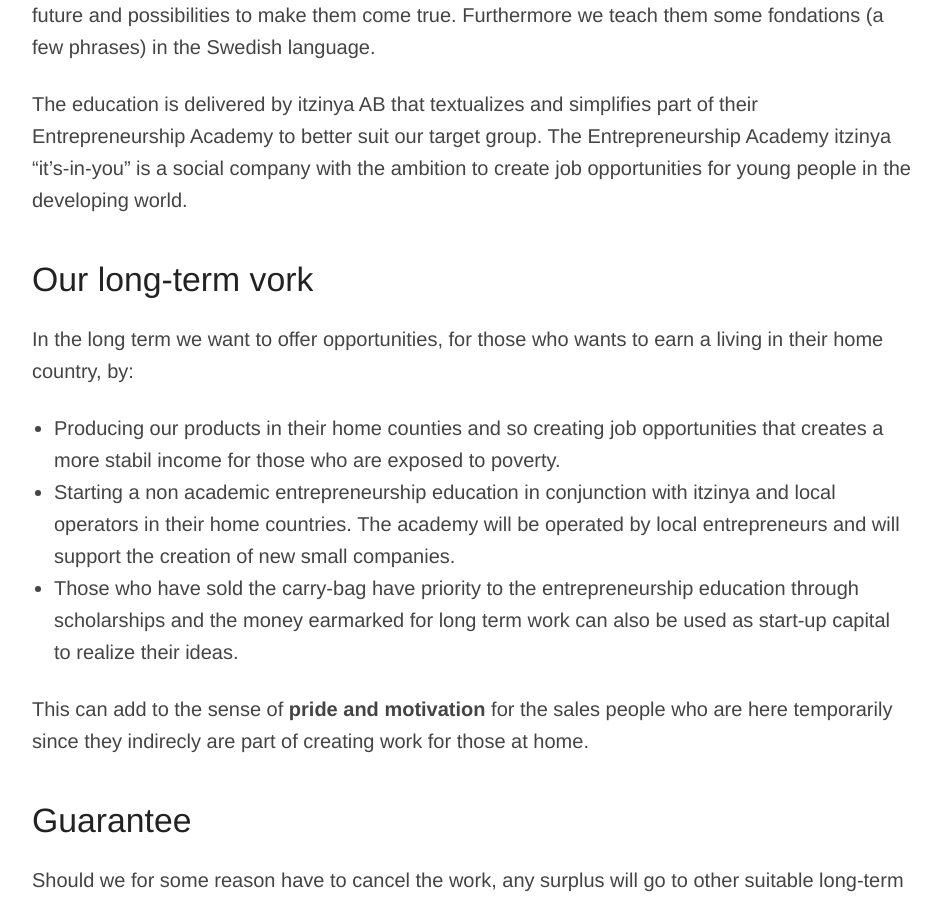
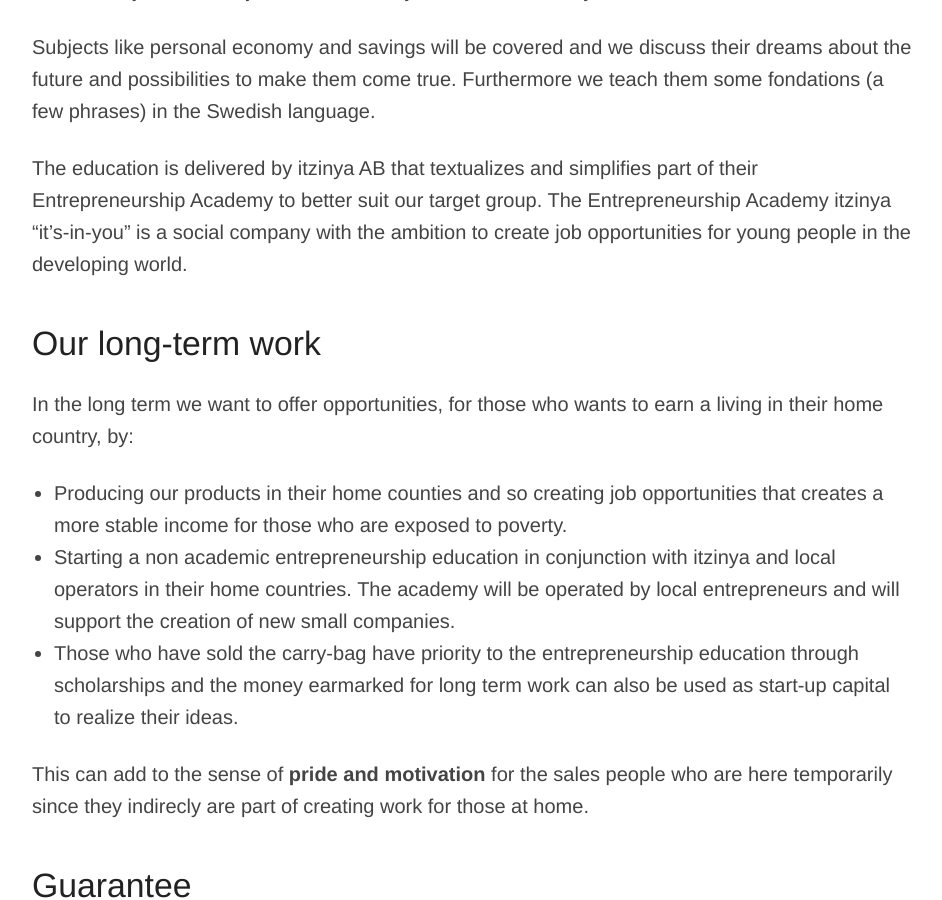
Before and after one commit to bara-se/bara-se.github.io, a Jekyll site: the page built from _posts/en/0100-01-01-index.md, in a window 1280 px wide and 900 px high, scrolled down 2200 px. Shown: the whole window, without its empty margins (168-1110 px from the left). Built offline with Jekyll 4.4.1, drawn with Linux system fonts in a browser that asks for light colours.

Commit message:
Fixade några stavningsmisstag

```diff
--- a/_posts/en/0100-01-01-index.md
+++ b/_posts/en/0100-01-01-index.md
@@ -44,11 +44,11 @@ Subjects like personal economy and savings will be covered and we discuss their
 
 The education is delivered by itzinya AB that textualizes and simplifies part of their Entrepreneurship Academy to better suit our target group. The Entrepreneurship Academy itzinya “it’s-in-you” is a social company with the ambition to create job opportunities for young people in the developing world.
 
-### Our long-term vork
+### Our long-term work
 
 In the long term we want to offer opportunities, for those who wants to earn a living in their home country, by:
 
-- Producing our products in their home counties and so creating job opportunities that creates a more stabil income for those who are exposed to poverty.
+- Producing our products in their home counties and so creating job opportunities that creates a more stable income for those who are exposed to poverty.
 - Starting a non academic entrepreneurship education in conjunction with itzinya and local operators in their home countries. The academy will be operated by local entrepreneurs and will support the creation of new small companies.
 - Those who have sold the carry-bag have priority to the entrepreneurship education through scholarships and the money earmarked for long term work can also be used as start-up capital to realize their ideas.
 
```
Also changed, not shown: other parts of _posts/en/0100-01-01-index.md (+1 -1 lines).
